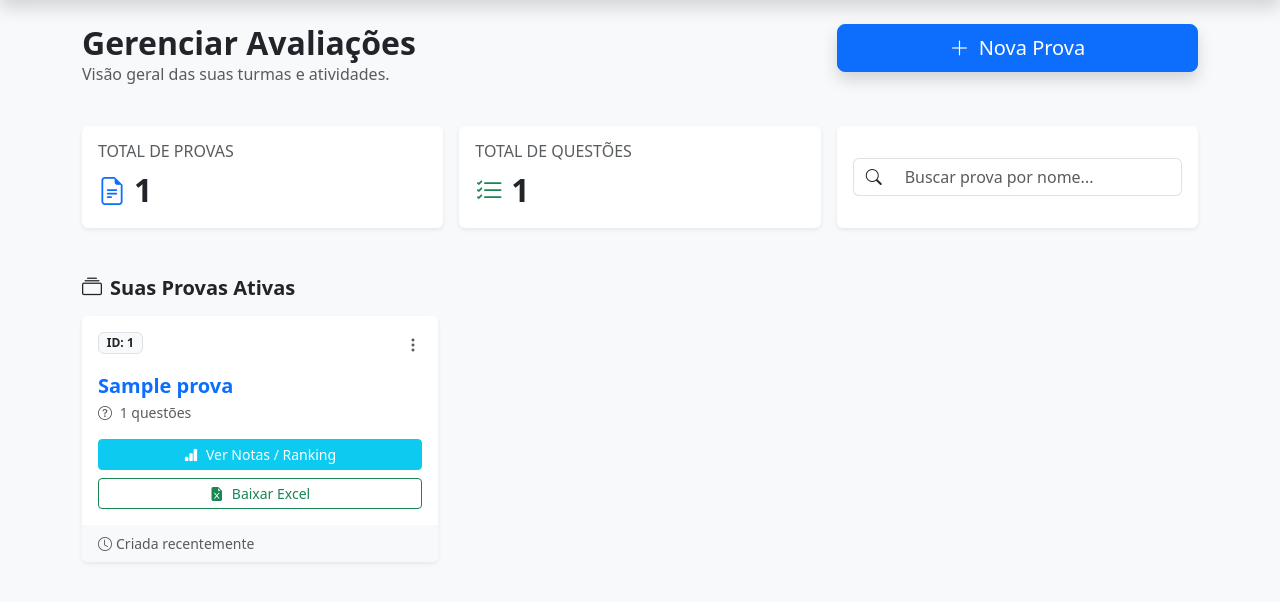
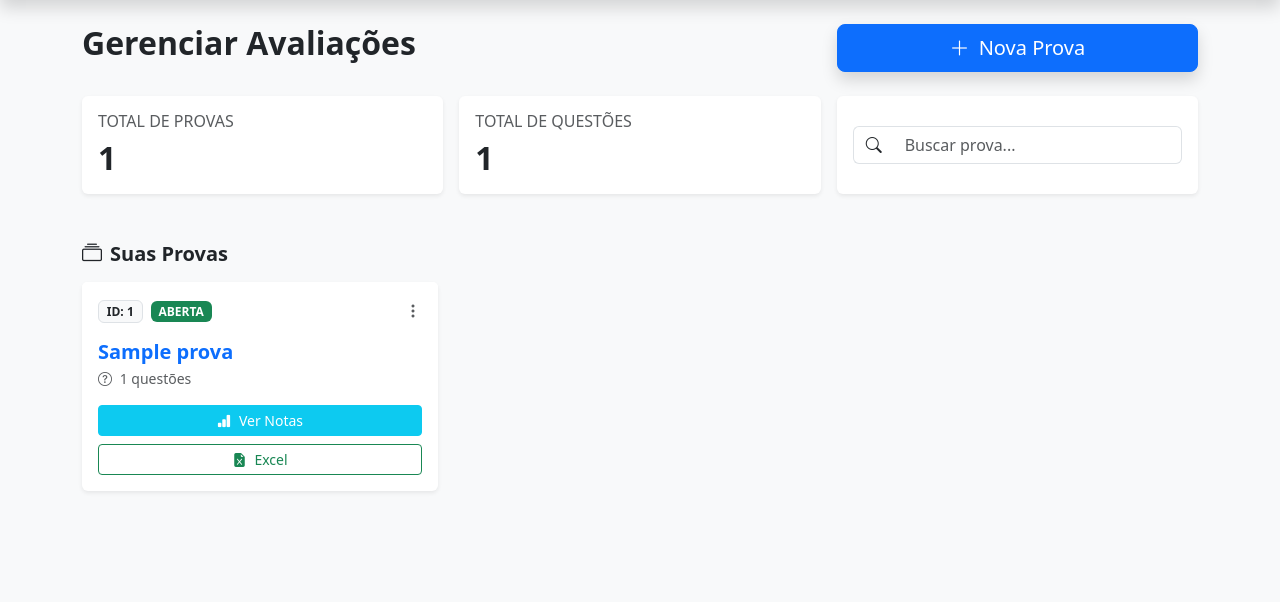
Before and after one commit to elizeurcandido/sistema-provas-flask, a Flask app: page /dashboard in a window 1280 px wide. Shown: the part 62-664 px from the top of the page. Run offline with Flask 3, Linux system fonts and the light colour scheme; a user stored in the database is signed in; tables that the repository leaves empty hold one stand-in row (values such as "Sample post").

Commit message:
Adiciona botoes de fechar prova no painel

```diff
--- a/templates/dash_professor.html
+++ b/templates/dash_professor.html
@@ -5,9 +5,7 @@
     <meta charset="UTF-8">
     <meta name="viewport" content="width=device-width, initial-scale=1.0">
     <title>Painel do Professor</title>
-    <!-- Bootstrap CSS -->
     <link href="https://cdn.jsdelivr.net/npm/bootstrap@5.3.0/dist/css/bootstrap.min.css" rel="stylesheet">
-    <!-- Bootstrap Icons -->
     <link rel="stylesheet" href="https://cdn.jsdelivr.net/npm/bootstrap-icons@1.11.0/font/bootstrap-icons.css">
 
     <style>
@@ -22,15 +20,10 @@
         .stat-card {
             border-left: 4px solid #0d6efd;
         }
-
-        .bg-gradient-primary {
-            background: linear-gradient(45deg, #0d6efd, #0a58ca);
-        }
     </style>
 </head>
 
 <body class="bg-light">
-    <!-- Navbar -->
     <nav class="navbar navbar-expand-lg navbar-dark bg-dark mb-4 shadow">
         <div class="container">
             <a class="navbar-brand d-flex align-items-center gap-2" href="#">
@@ -47,7 +40,6 @@
     </nav>
 
     <div class="container pb-5">
-        <!-- Flash Messages -->
         {% with messages = get_flashed_messages() %}
         {% if messages %}
         <div class="alert alert-warning alert-dismissible fade show shadow-sm" role="alert">
@@ -57,7 +49,7 @@
         {% endif %}
         {% endwith %}
 
-        <!-- LÓGICA DE ESTATÍSTICAS (Calcula totais automaticamente) -->
+        <!-- Stats -->
         {% set total_provas = provas|length %}
         {% set ns = namespace(total_questoes=0) %}
         {% for p in provas %}{% set ns.total_questoes = ns.total_questoes + p.questoes|length %}{% endfor %}
@@ -65,7 +57,6 @@
         <div class="row mb-4 g-3">
             <div class="col-md-8">
                 <h2 class="fw-bold text-dark mb-0">Gerenciar Avaliações</h2>
-                <p class="text-muted">Visão geral das suas turmas e atividades.</p>
             </div>
             <div class="col-md-4 text-md-end">
                 <a href="/criar_prova" class="btn btn-primary btn-lg shadow hover-lift w-100 w-md-auto">
@@ -74,33 +65,23 @@
             </div>
         </div>
 
-        <!-- Cards de Estatísticas -->
         <div class="row mb-5 g-3">
-            <!-- Card 1: Total de Provas -->
             <div class="col-md-6 col-lg-4">
                 <div class="card border-0 shadow-sm stat-card h-100">
                     <div class="card-body">
                         <h6 class="text-muted text-uppercase mb-2">Total de Provas</h6>
-                        <div class="d-flex align-items-center gap-2">
-                            <i class="bi bi-file-earmark-text text-primary fs-3"></i>
-                            <h2 class="mb-0 fw-bold">{{ total_provas }}</h2>
-                        </div>
+                        <h2 class="mb-0 fw-bold">{{ total_provas }}</h2>
                     </div>
                 </div>
             </div>
-            <!-- Card 2: Total de Questões -->
             <div class="col-md-6 col-lg-4">
                 <div class="card border-0 shadow-sm stat-card h-100" style="border-left-color: #198754;">
                     <div class="card-body">
                         <h6 class="text-muted text-uppercase mb-2">Total de Questões</h6>
-                        <div class="d-flex align-items-center gap-2">
-                            <i class="bi bi-list-check text-success fs-3"></i>
-                            <h2 class="mb-0 fw-bold">{{ ns.total_questoes }}</h2>
-                        </div>
+                        <h2 class="mb-0 fw-bold">{{ ns.total_questoes }}</h2>
                     </div>
                 </div>
             </div>
-            <!-- Card 3: Busca -->
             <div class="col-md-12 col-lg-4">
                 <div class="card border-0 shadow-sm h-100 bg-white">
                     <div class="card-body d-flex align-items-center">
@@ -108,25 +89,31 @@
                             <span class="input-group-text bg-transparent border-end-0"><i
                                     class="bi bi-search"></i></span>
                             <input type="text" id="searchProva" class="form-control border-start-0"
-                                placeholder="Buscar prova por nome...">
+                                placeholder="Buscar prova...">
                         </div>
                     </div>
                 </div>
             </div>
         </div>
 
-        <!-- Título da Seção -->
-        <h5 class="fw-bold mb-3"><i class="bi bi-collection me-2"></i>Suas Provas Ativas</h5>
+        <h5 class="fw-bold mb-3"><i class="bi bi-collection me-2"></i>Suas Provas</h5>
 
-        <!-- Lista de Cards das Provas -->
         <div class="row" id="provasContainer">
             {% for prova in provas %}
             <div class="col-md-6 col-xl-4 mb-4 prova-item">
                 <div class="card h-100 shadow-sm border-0 hover-lift">
                     <div
                         class="card-header bg-white border-bottom-0 pt-3 pb-0 d-flex justify-content-between align-items-start">
-                        <span class="badge bg-light text-dark border">ID: {{ prova.id }}</span>
-                        <!-- Menu de Opções (3 pontinhos) -->
+                        <div>
+                            <span class="badge bg-light text-dark border me-1">ID: {{ prova.id }}</span>
+                            <!-- ETIQUETA DE STATUS (NOVIDADE) -->
+                            {% if prova.ativa %}
+                            <span class="badge bg-success">ABERTA</span>
+                            {% else %}
+                            <span class="badge bg-danger">FECHADA</span>
+                            {% endif %}
+                        </div>
+
                         <div class="dropdown">
                             <button class="btn btn-link text-muted p-0" type="button" data-bs-toggle="dropdown">
                                 <i class="bi bi-three-dots-vertical"></i>
@@ -134,12 +121,22 @@
                             <ul class="dropdown-menu dropdown-menu-end">
                                 <li><a class="dropdown-item" href="/adicionar_questoes/{{ prova.id }}"><i
                                             class="bi bi-pencil me-2"></i>Editar</a></li>
+                                <!-- OPÇÃO DE FECHAR/ABRIR (NOVIDADE) -->
+                                <li>
+                                    <a class="dropdown-item" href="/alternar_status/{{ prova.id }}">
+                                        {% if prova.ativa %}
+                                        <i class="bi bi-lock-fill me-2 text-warning"></i>Fechar Prova
+                                        {% else %}
+                                        <i class="bi bi-unlock-fill me-2 text-success"></i>Abrir Prova
+                                        {% endif %}
+                                    </a>
+                                </li>
                                 <li>
                                     <hr class="dropdown-divider">
                                 </li>
                                 <li>
                                     <a class="dropdown-item text-danger" href="/excluir_prova/{{ prova.id }}"
-                                        onclick="return confirm('ATENÇÃO: Apagar esta prova excluirá todas as notas associadas. Continuar?')">
+                                        onclick="return confirm('ATENÇÃO: Apagar esta prova excluirá todas as notas. Continuar?')">
                                         <i class="bi bi-trash me-2"></i>Excluir
                                     </a>
                                 </li>
@@ -153,73 +150,39 @@
                             <i class="bi bi-question-circle me-1"></i> {{ prova.questoes|length }} questões
                         </p>
 
-                        <!-- BOTÕES DE AÇÃO PRINCIPAIS -->
                         <div class="d-grid gap-2">
                             <a href="/ver_notas/{{ prova.id }}"
                                 class="btn btn-info text-white btn-sm d-flex align-items-center justify-content-center gap-2">
-                                <i class="bi bi-bar-chart-fill"></i> Ver Notas / Ranking
+                                <i class="bi bi-bar-chart-fill"></i> Ver Notas
                             </a>
                             <a href="/exportar_excel/{{ prova.id }}"
                                 class="btn btn-outline-success btn-sm d-flex align-items-center justify-content-center gap-2">
-                                <i class="bi bi-file-earmark-excel-fill"></i> Baixar Excel
+                                <i class="bi bi-file-earmark-excel-fill"></i> Excel
                             </a>
                         </div>
-                    </div>
-
-                    <div class="card-footer bg-light border-top-0 py-2">
-                        <small class="text-muted d-flex align-items-center">
-                            <i class="bi bi-clock me-1"></i> Criada recentemente
-                        </small>
                     </div>
                 </div>
             </div>
             {% else %}
-            <!-- Estado Vazio (Quando não tem provas) -->
             <div class="col-12 mt-4">
                 <div class="text-center py-5 bg-white rounded shadow border border-dashed">
-                    <div class="mb-3">
-                        <i class="bi bi-journal-plus text-muted" style="font-size: 4rem;"></i>
-                    </div>
                     <h4 class="text-muted">Nenhuma prova encontrada</h4>
-                    <p class="mb-4 text-muted">Crie sua primeira avaliação para começar a receber dados.</p>
                     <a href="/criar_prova" class="btn btn-primary px-4 rounded-pill">Criar Primeira Prova</a>
                 </div>
             </div>
             {% endfor %}
         </div>
-
-        <!-- Mensagem oculta para a busca -->
-        <div id="noResults" class="text-center mt-5 d-none">
-            <h5 class="text-muted">Nenhuma prova encontrada com este nome.</h5>
-        </div>
     </div>
 
-    <!-- Scripts do Bootstrap -->
     <script src="https://cdn.jsdelivr.net/npm/bootstrap@5.3.0/dist/js/bootstrap.bundle.min.js"></script>
-
-    <!-- Script de Busca em Tempo Real -->
     <script>
         document.getElementById('searchProva').addEventListener('keyup', function () {
             let filter = this.value.toLowerCase();
             let items = document.querySelectorAll('.prova-item');
-            let hasVisible = false;
-
             items.forEach(function (item) {
                 let title = item.querySelector('.prova-titulo').textContent.toLowerCase();
-                if (title.includes(filter)) {
-                    item.classList.remove('d-none');
-                    hasVisible = true;
-                } else {
-                    item.classList.add('d-none');
-                }
+                item.classList.toggle('d-none', !title.includes(filter));
             });
-
-            let noRes = document.getElementById('noResults');
-            if (!hasVisible && items.length > 0) {
-                noRes.classList.remove('d-none');
-            } else {
-                noRes.classList.add('d-none');
-            }
         });
     </script>
 </body>
```
